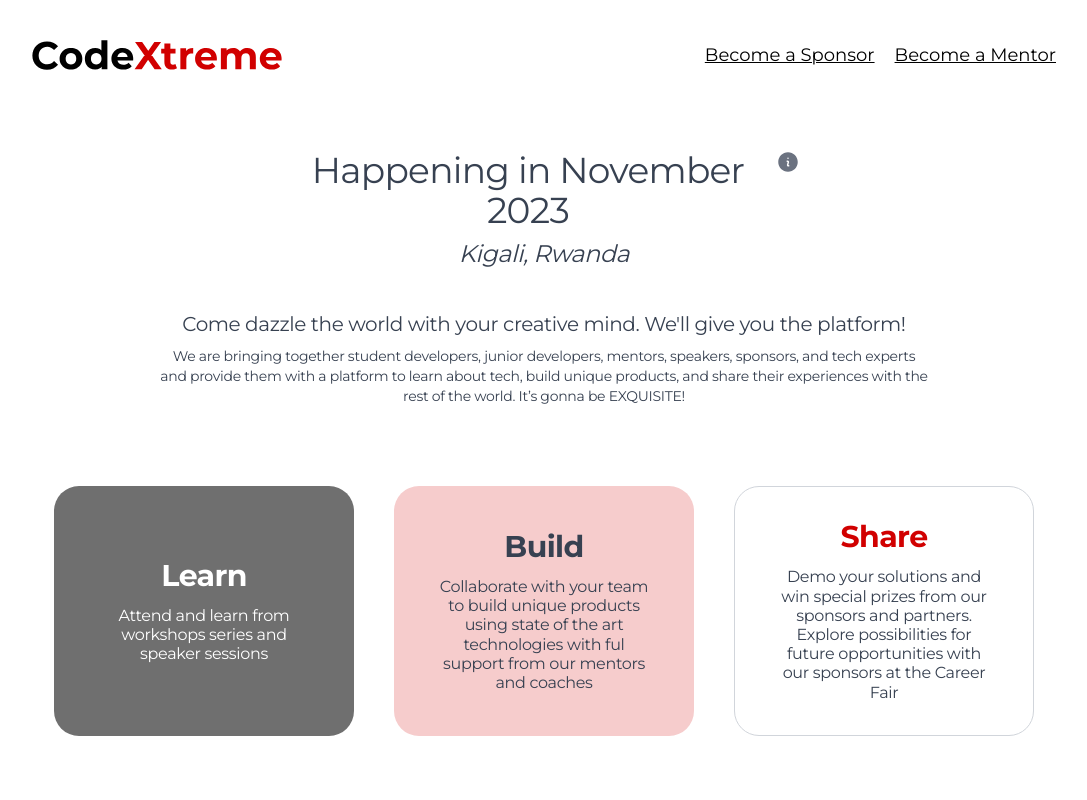
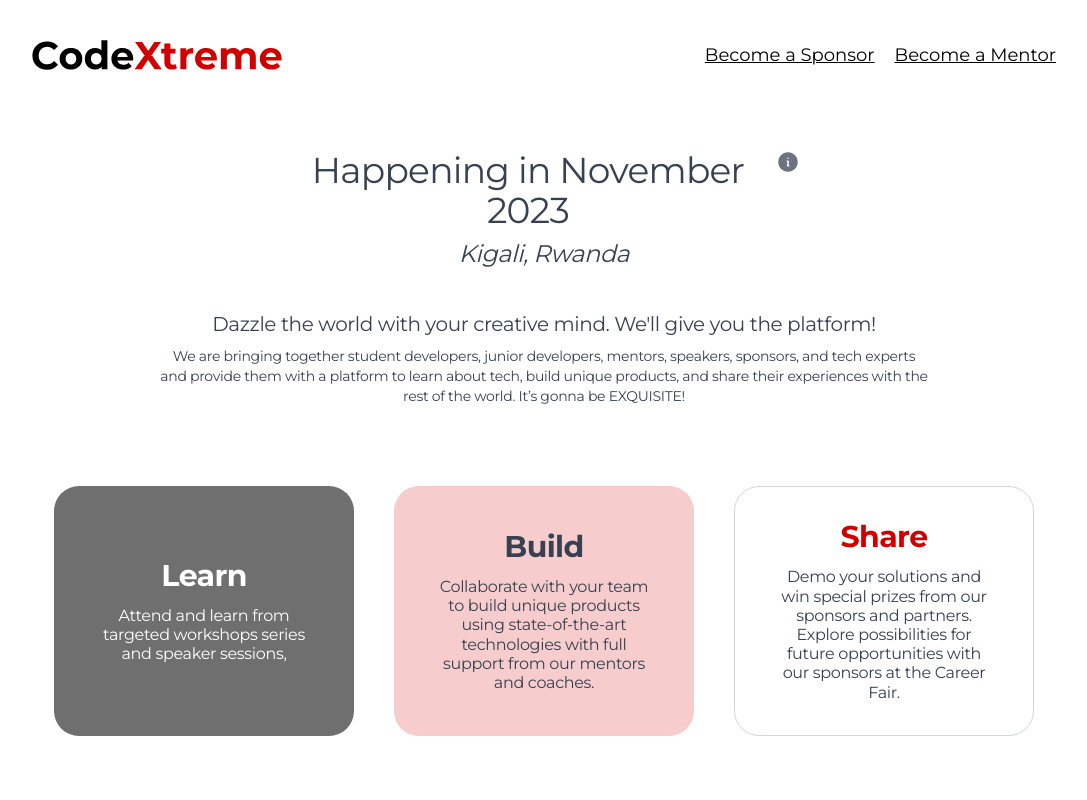
Before and after one commit to Simeon-Azeh/codextreme_back, a Next.js app: page / in a window 1280 px wide. Shown: the top 800 px of the page, without its empty margins (96-1183 px from the left). Built offline with nearby package versions, Linux system fonts and the light colour scheme.

Commit message:
Fixed typo in page.

```diff
--- a/src/pages/index.tsx
+++ b/src/pages/index.tsx
@@ -57,10 +57,10 @@ export default function Home() {
                     className={`} absolute right-0 top-10 w-[300px] overflow-scroll rounded-lg border-[1px] border-gray-100 bg-gray-50 p-4 text-left text-xs text-gray-600 transition-all duration-300
                 ease-in`}
                   >
-                    A specific date, along with other details will be confirmed
+                    A specific date, along with other details, will be confirmed
                     and shared with you later before registrations officially
                     open. <br /> <br /> In the meantime refer yourself to the
-                    FAQs or ping our support email and will answer all your
+                    FAQs or ping our support email, and we will answer all your
                     burning questions
                   </div>
                 )}
@@ -71,7 +71,7 @@ export default function Home() {
 
           <div className="flex max-w-3xl flex-col gap-5 pb-20 max-sm:pb-10 md:gap-2">
             <p className="text-xl font-medium">
-              Come dazzle the world with your creative mind. We&apos;ll give you
+              Dazzle the world with your creative mind. We&apos;ll give you
               the platform!
             </p>
             <p className="text-sm">
@@ -88,14 +88,14 @@ export default function Home() {
             <OneBlock
               title="Learn"
               description={[
-                "Attend and learn from workshops  series and speaker sessions",
+                "Attend and learn from targeted workshops series and speaker sessions,"
               ]}
               bgColor="bg-[#6F6F6F]"
             />
             <OneBlock
               title="Build"
               description={[
-                "Collaborate with your team to build unique products using state of the art technologies with ful support from our mentors and coaches",
+                "Collaborate with your team to build unique products using state-of-the-art technologies with full support from our mentors and coaches."
               ]}
               bgColor="bg-[#f6cccc]"
               textColor="text-gray-700"
@@ -104,7 +104,7 @@ export default function Home() {
               title="Share"
               description={[
                 "Demo your solutions and win special prizes from our sponsors and partners.",
-                "Explore possibilities for future opportunities with our sponsors at the Career Fair",
+                "Explore possibilities for future opportunities with our sponsors at the Career Fair."
               ]}
               bgColor="bg-[#ffffff]"
               textColor="text-gray-700"
```
